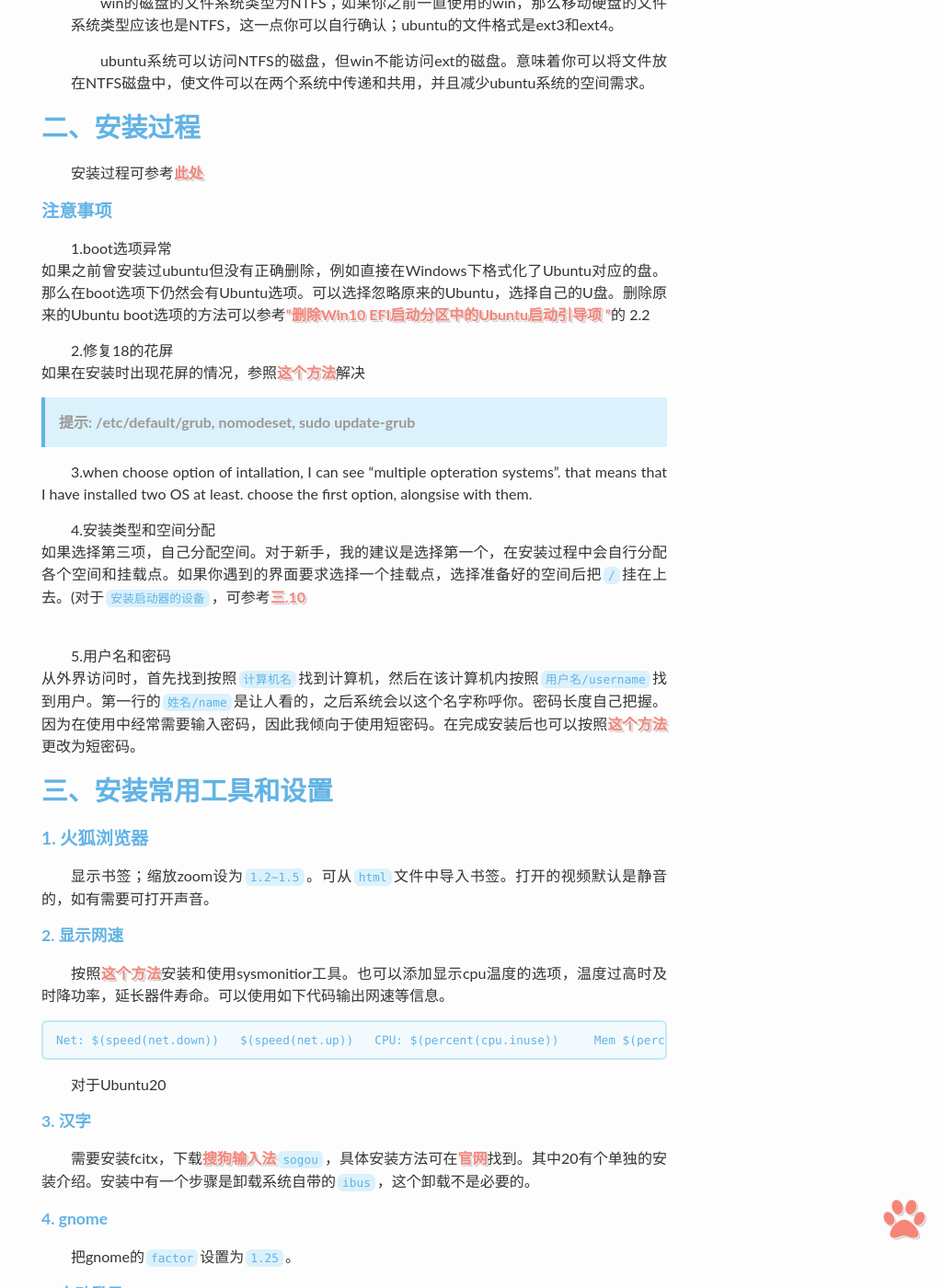
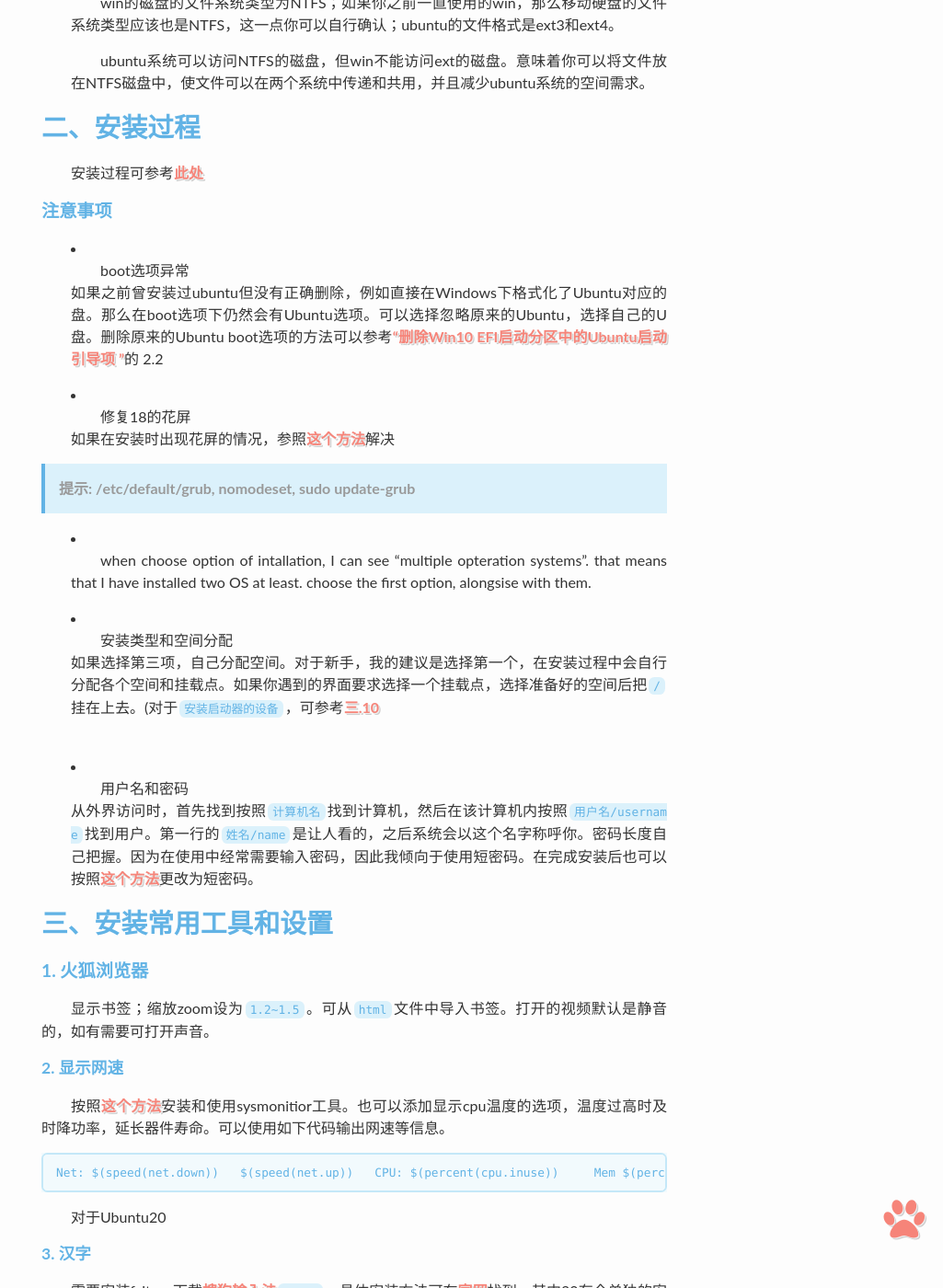
Before and after one commit to blue-stone-w/blue-stone-w.github.io, a Jekyll site: the page built from _posts/2022-11-25-install-ubuntu.md, in a window 1280 px wide and 1400 px high, scrolled down 980 px. Shown: the whole window at 92% size, without its empty margins (255-1280 px from the left). Built offline with Jekyll 4.4.1, drawn with Linux system fonts in a browser that asks for light colours; comment, search, counter and statistics services are not loaded.

Commit message:
update0008

```diff
--- a/_posts/2022-11-25-install-ubuntu.md
+++ b/_posts/2022-11-25-install-ubuntu.md
@@ -31,20 +31,21 @@
 
 ##### 注意事项
 
-1.boot选项异常  <br />
-如果之前曾安装过ubuntu但没有正确删除，例如直接在Windows下格式化了Ubuntu对应的盘。那么在boot选项下仍然会有Ubuntu选项。可以选择忽略原来的Ubuntu，选择自己的U盘。删除原来的Ubuntu boot选项的方法可以参考[“删除Win10 EFI启动分区中的Ubuntu启动引导项 ”](https://blog.csdn.net/Spacegene/article/details/86659349)的 2.2
+* boot选项异常  <br />
+  如果之前曾安装过ubuntu但没有正确删除，例如直接在Windows下格式化了Ubuntu对应的盘。那么在boot选项下仍然会有Ubuntu选项。可以选择忽略原来的Ubuntu，选择自己的U盘。删除原来的Ubuntu boot选项的方法可以参考[“删除Win10 EFI启动分区中的Ubuntu启动引导项 ”](https://blog.csdn.net/Spacegene/article/details/86659349)的 2.2
 
-2.修复18的花屏  <br />
-如果在安装时出现花屏的情况，参照[这个方法](https://zhuanlan.zhihu.com/p/439088148)解决
+* 修复18的花屏  <br />
+  如果在安装时出现花屏的情况，参照[这个方法](https://zhuanlan.zhihu.com/p/439088148)解决
+
 >提示: /etc/default/grub, nomodeset, sudo update-grub
 
-3.when choose option of intallation, I can see "multiple opteration systems". that means that I have installed two OS at least. choose the first option, alongsise with them.
+* when choose option of intallation, I can see "multiple opteration systems". that means that I have installed two OS at least. choose the first option, alongsise with them.
 
-4.安装类型和空间分配
-如果选择第三项，自己分配空间。对于新手，我的建议是选择第一个，在安装过程中会自行分配各个空间和挂载点。如果你遇到的界面要求选择一个挂载点，选择准备好的空间后把`/`挂在上去。(对于`安装启动器的设备`，可参考[三.10](https://blue-stone-w-github.io/blog/ros-ubuntu-qa) <br /><br />
+* 安装类型和空间分配
+  如果选择第三项，自己分配空间。对于新手，我的建议是选择第一个，在安装过程中会自行分配各个空间和挂载点。如果你遇到的界面要求选择一个挂载点，选择准备好的空间后把`/`挂在上去。(对于`安装启动器的设备`，可参考[三.10](https://blue-stone-w.github.io/blog/ros-ubuntu-qa) <br /><br />
 
-5.用户名和密码
-从外界访问时，首先找到按照`计算机名`找到计算机，然后在该计算机内按照`用户名/username`找到用户。第一行的`姓名/name`是让人看的，之后系统会以这个名字称呼你。密码长度自己把握。因为在使用中经常需要输入密码，因此我倾向于使用短密码。在完成安装后也可以按照[这个方法](https://blog.csdn.net/garvie/article/details/55113691)更改为短密码。
+* 用户名和密码
+  从外界访问时，首先找到按照`计算机名`找到计算机，然后在该计算机内按照`用户名/username`找到用户。第一行的`姓名/name`是让人看的，之后系统会以这个名字称呼你。密码长度自己把握。因为在使用中经常需要输入密码，因此我倾向于使用短密码。在完成安装后也可以按照[这个方法](https://blog.csdn.net/garvie/article/details/55113691)更改为短密码。
 
 
 
```
Also changed, not shown: _posts/2022-11-25-STL学习.md (+10 -0 lines), _posts/2022-11-25-ros-ubuntu-qa.md (+2 -2 lines).
